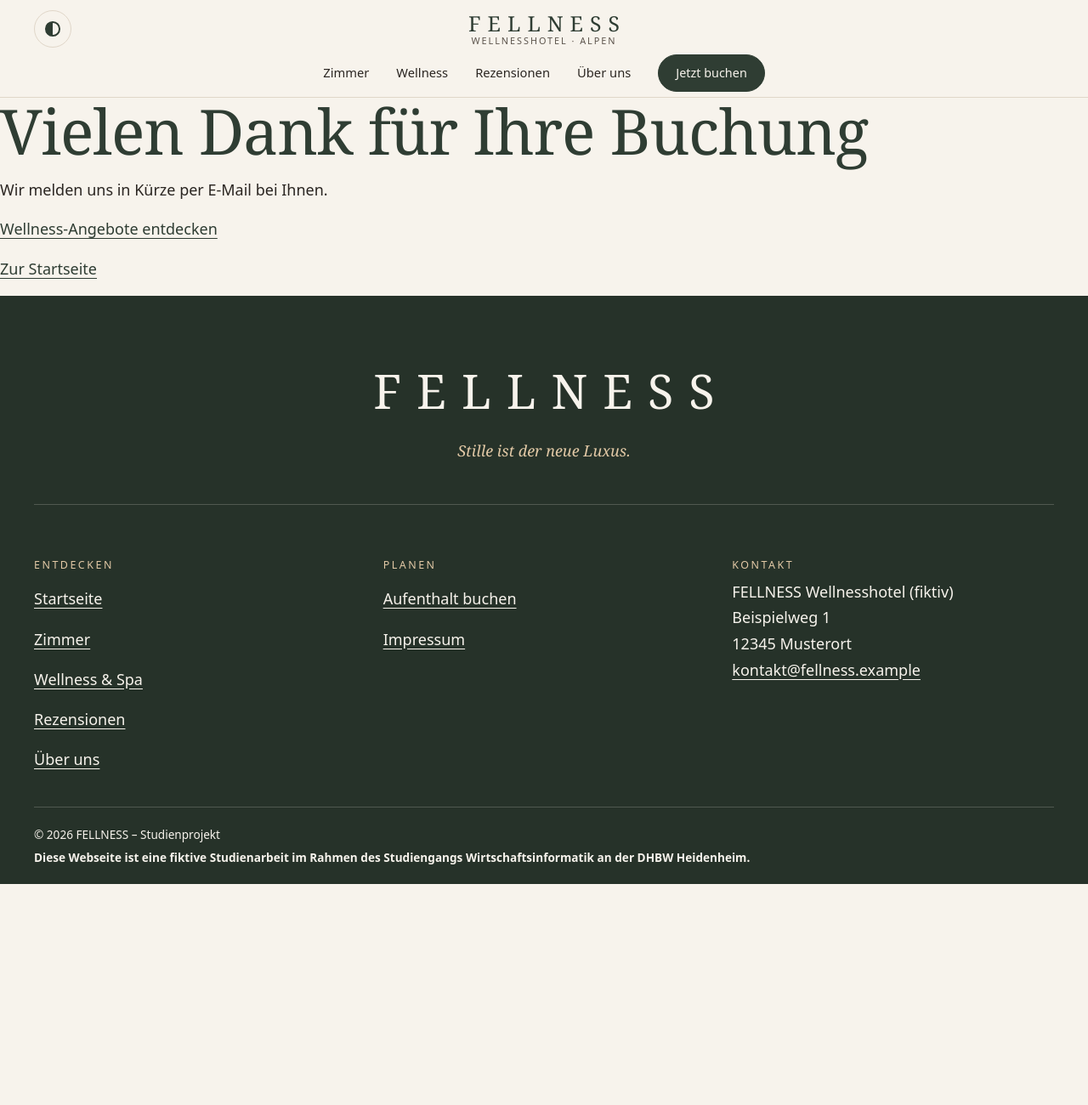
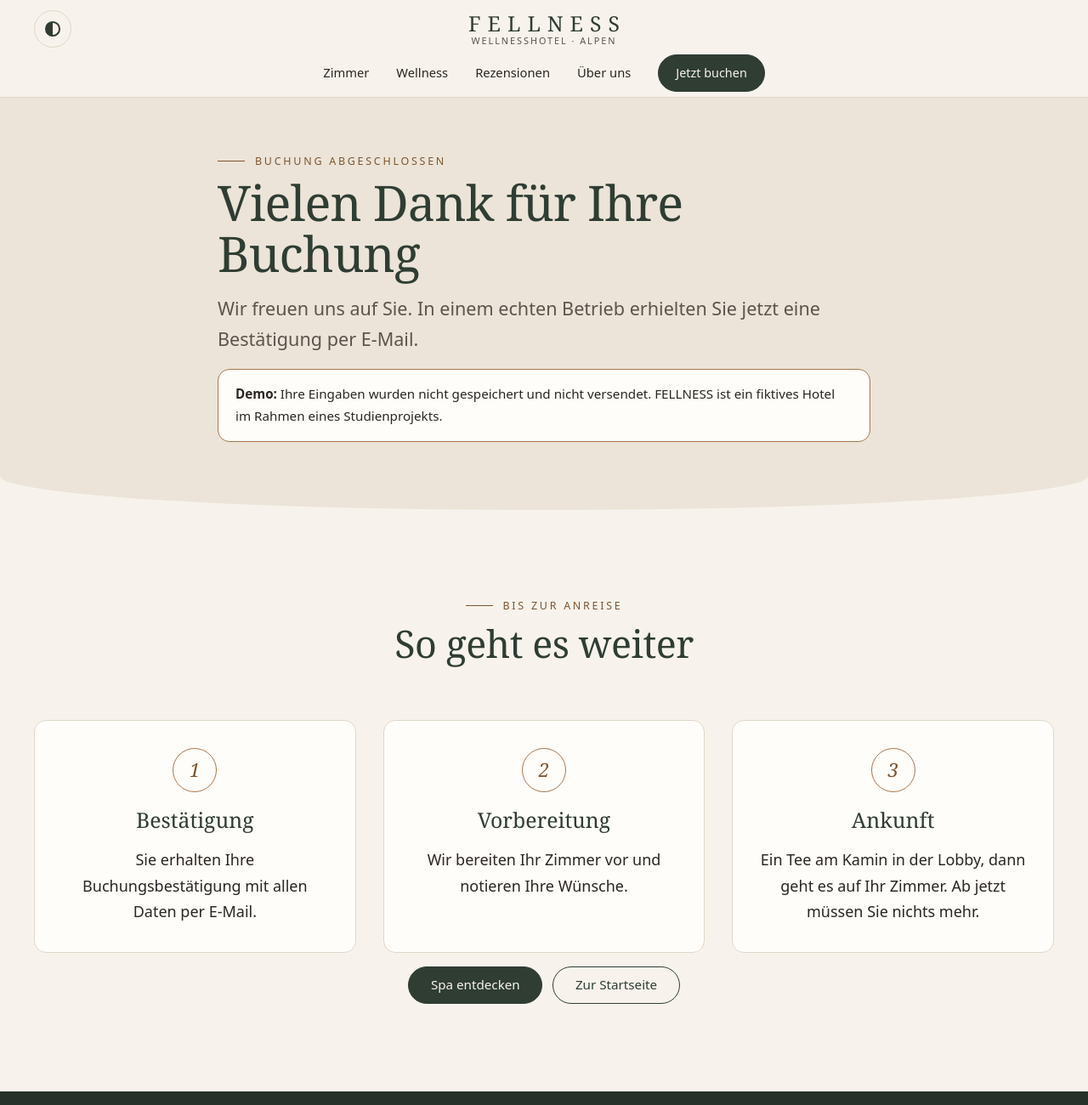
Before and after one commit to rmhodus/website-projekt, a plain HTML site: page danke.html in a window 1280 px wide. Shown: the top 1300 px of the page at 85% size. Before the commit the page ends 1040 px from the top, so only its background shows below. Drawn offline with Linux system fonts and the light colour scheme.

Commit message:
feat: Danke-Seite

```diff
--- a/danke.html
+++ b/danke.html
@@ -33,10 +33,44 @@
     </header>
 
     <main id="main">
-      <h1>Vielen Dank für Ihre Buchung</h1>
-      <p>Wir melden uns in Kürze per E-Mail bei Ihnen.</p>
-      <p><a href="wellness.html">Wellness-Angebote entdecken</a></p>
-      <p><a href="index.html">Zur Startseite</a></p>
+
+      <section class="hero hero--compact" aria-labelledby="seiten-titel">
+        <div class="container container--narrow">
+          <p class="eyebrow">Buchung abgeschlossen</p>
+          <h1 id="seiten-titel">Vielen Dank für Ihre Buchung</h1>
+          <p class="lead">Wir freuen uns auf Sie. In einem echten Betrieb erhielten Sie jetzt eine Bestätigung per E-Mail.</p>
+          <p class="notice"><strong>Demo:</strong> Ihre Eingaben wurden nicht gespeichert und nicht versendet. FELLNESS ist ein fiktives Hotel im Rahmen eines Studienprojekts.</p>
+        </div>
+      </section>
+
+      <section class="section" aria-labelledby="weiter-titel">
+        <div class="container">
+          <div class="section-head text-center">
+            <p class="eyebrow">Bis zur Anreise</p>
+            <h2 id="weiter-titel">So geht es weiter</h2>
+          </div>
+          <ol class="steps">
+            <li class="step">
+              <h3>Bestätigung</h3>
+              <p>Sie erhalten Ihre Buchungsbestätigung mit allen Daten per E-Mail.</p>
+            </li>
+            <li class="step">
+              <h3>Vorbereitung</h3>
+              <p>Wir bereiten Ihr Zimmer vor und notieren Ihre Wünsche.</p>
+            </li>
+            <li class="step">
+              <h3>Ankunft</h3>
+              <p>Ein Tee am Kamin in der Lobby, dann geht es auf Ihr Zimmer. Ab jetzt müssen Sie nichts mehr.</p>
+            </li>
+          </ol>
+          <div class="text-center">
+            <div class="btn-row">
+              <a class="btn" href="wellness.html">Spa entdecken</a>
+              <a class="btn btn--outline" href="index.html">Zur Startseite</a>
+            </div>
+          </div>
+        </div>
+      </section>
     </main>
 
     <footer class="site-footer">
```
